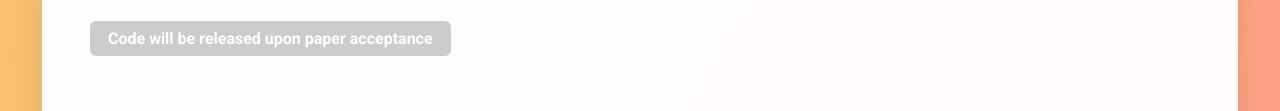
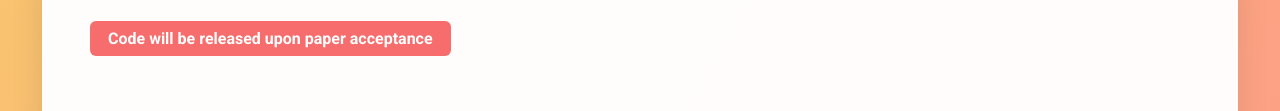
Before and after one commit to han12580/han12580.github.io, a plain HTML site: page RC-EndoDepth/index.html in a window 1280 px wide. Shown: the part 1148-1259 px from the top of the page. Drawn offline with Linux system fonts and the light colour scheme.

Commit message:
增加代码链接

```diff
--- a/RC-EndoDepth/index.html
+++ b/RC-EndoDepth/index.html
@@ -43,7 +43,7 @@
       </div>
     </div>
     <div class="section" style="margin-top:2em;">
-      <a class="github-link" href="#" style="background:#ccc; color:#fff; cursor:not-allowed; pointer-events:none;">Code will be released upon paper acceptance</a>
+      <a class="github-link" href="https://github.com/han12580/RC-EndoDepth" target="_blank">Code will be released upon paper acceptance</a>
     </div>
   </div>
 </body>
```
